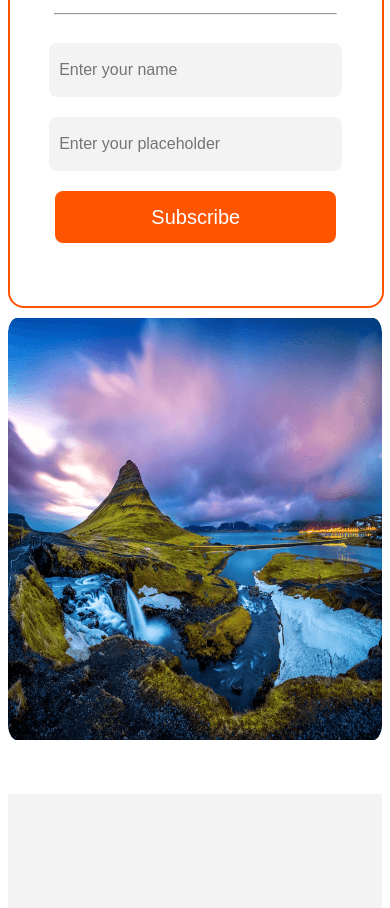
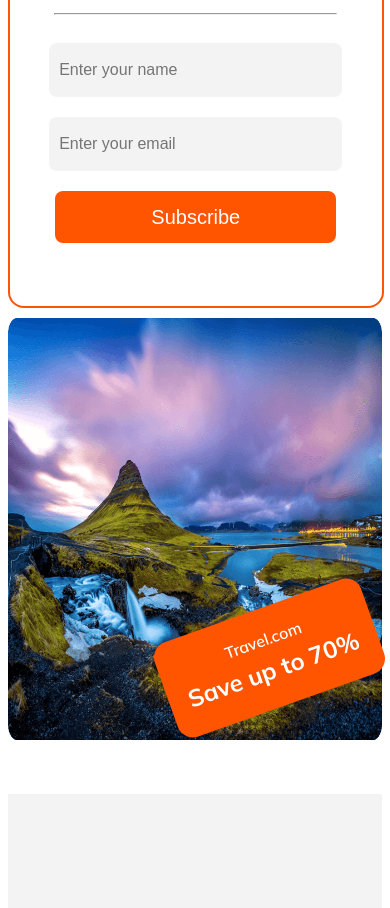
Before and after one commit to AbdurRahim80/B9A2-Happy-Travel, a plain HTML site: page index.html in a window 390 px wide. Shown: the part 7066-7974 px from the top of the page. Drawn offline with Linux system fonts and the light colour scheme.

Commit message:
problem solve

```diff
--- a/index.html
+++ b/index.html
@@ -213,7 +213,7 @@
                         </div>
                         <hr class="hr"><br>
                         <input type="text" class="input-here" placeholder="Enter your name"><br><br>
-                        <input type="text" placeholder="Enter your placeholder" class="input-here"><br><br>
+                        <input type="email" placeholder="Enter your email" class="input-here"><br><br>
                         <button class="input-btn">Subscribe</button>
                     </div>
                 </div>
--- a/style.css
+++ b/style.css
@@ -646,7 +646,7 @@ h3 {
 
     .travel_save {
         left: 41%;
-        top: 1405%;
+        top: 7674px;
         font-size: 16px;
         height: 80px;
         width: 51%;
```
